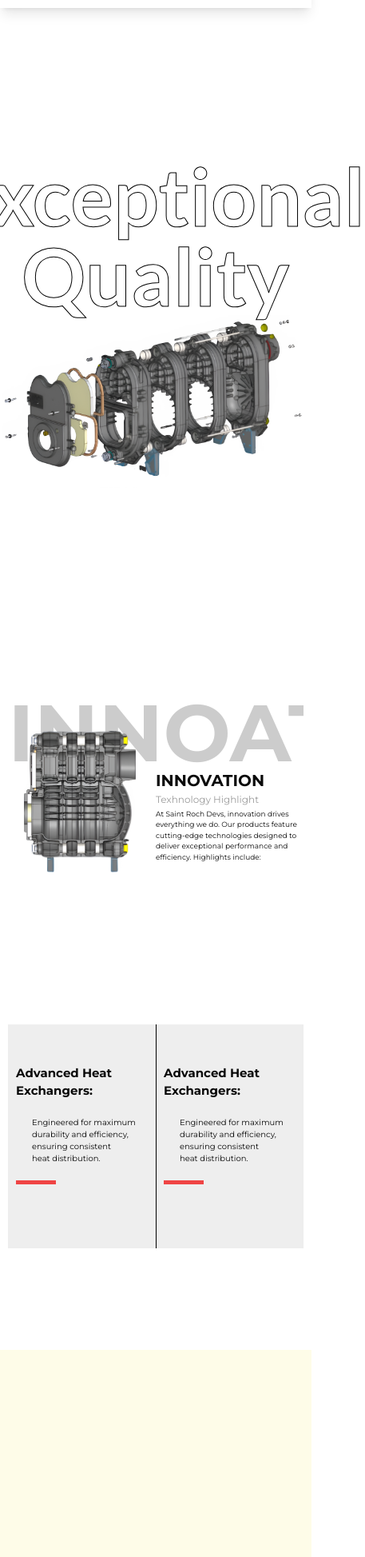
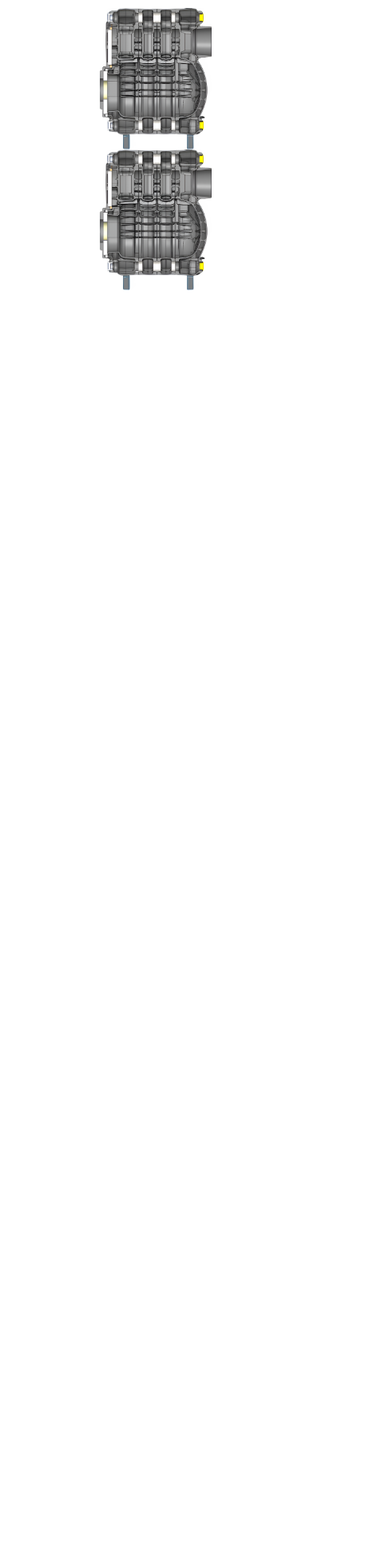
Before and after one commit to dominic91960/saint-roch, a Next.js app: page / in a window 390 px wide. Shown: the part 50-1997 px from the top of the page at 80% size, 457 px wide, since content can reach past the window. After the commit the page ends 904 px from the top, so only its background shows below. Built offline with nearby package versions, Linux system fonts and the light colour scheme.

Commit message:
new innovation

```diff
--- a/app/page.tsx
+++ b/app/page.tsx
@@ -3,8 +3,8 @@ import { Lato } from "next/font/google";
 
 import heroImg from "@/public/home/hero.png";
 
-import Innovation from "@/components/landingpage/Innovation";
 
+import Inven from "@/components/landingpage/inven";
 // Noto Sans, Kanit
 // const x = Work_Sans({
 //   subsets: ["latin"],
@@ -19,7 +19,7 @@ const x = Lato({
 export default function Home() {
   return (
 <div>
-    <div className="flex h-[calc(100vh-60px)] flex-col items-center justify-center">
+    {/* <div className="flex h-[calc(100vh-60px)] flex-col items-center justify-center">
       <h1
         className={`${x.className} text-[100px] font-semibold leading-none text-transparent`}
         style={{ WebkitTextStrokeWidth: "1px", WebkitTextStrokeColor: "black" }}
@@ -34,9 +34,10 @@ export default function Home() {
       </h1>
       <Image src={heroImg} alt="A diagram" className="object-contain" />
 
-    </div>
-    <Innovation/>
-    <div className="bg-yellow-50 h-[1000px]" />
+    </div> */}
+
+    <Inven />
+
     </div>
   );
 }
--- /dev/null
+++ b/components/landingpage/inven.tsx
@@ -0,0 +1,67 @@
+import React from 'react'
+import '../style/inven.css'
+import Image from 'next/image'
+import Innoimgae from '@/components/images/product.png'
+
+function inven() {
+  return (
+    <div>
+        <div className='containerr h-[100vh] overflow-auto bg-white'>
+            <div className='content container mx-auto sm:p-[2rem] '>
+                <div className='h-[200vh] bg-white'>
+                <Image
+                        className="innoImag w-[140px] sm:w-[170px] md:w-[200px] lg:w-[300px] xl:w-[350px] 2xl:w-[450px] h-auto mx-auto "
+                        src={Innoimgae}
+                        alt="product"
+                    />
+                    <Image
+                        className="innoImag w-[140px] sm:w-[170px] md:w-[200px] lg:w-[300px] xl:w-[350px] 2xl:w-[450px] h-auto mx-auto "
+                        src={Innoimgae}
+                        alt="product"
+                    />
+                </div>
+                <div className='prograss w-[100%]  bg-white relative '>
+                <div className="relative">
+                    <h1 className="text-[100px] sm:text-[120px] md:text-[200px] lg:text-[300px] xl:text-[400px] 2xl:text-[600px] font-bold text-[#cccccc] mt-[-180px] sm:mt-[-230px] md:mt-[-270px] lg:mt-[-450px] xl:mt-[-550px] 2xl:mt-[-700px] overflow-hidden relative ">
+                        INNOVATION
+                    </h1>
+                    <Image
+                        className="innoImage w-[140px] sm:w-[170px] md:w-[200px] lg:w-[300px] xl:w-[350px] 2xl:w-[450px] h-auto absolute z-10 "
+                        src={Innoimgae}
+                        alt="product"
+                    />
+                    <div className='text grid grid-cols-2 gap-0 sm:gap-4 relative mt-[100px] '>
+          <div className='  mt-[-200px]'></div>
+          <div className='  h-[300px] mt-[-130px] sm:mt-[-140px] md:mt-[-160px] lg:mt-[-200px] xl:mt-[-240px] 2xl:mt-[-300px] '>
+          <h1 className='text-[20px] sm:text-[25px] md:text-[35px] lg:text-[50px] xl:text-[60px] 2xl:text-[80px]    font-bold '>INNOVATION</h1>
+          <h1 className='text-[12px] sm:text-[13px] md:text-[16px] lg:text-[20px]  xl:text-[25px] 2xl:text-[30px] sm:mt-[-10px] md:mt-[-10px] xl:mt-[-20px]  2xl:mt-[-30px] text-[#9C9C9C]'>Texhnology Highlight</h1>
+          <h1 className='text-[9px] sm:text-[10px] md:text-[10px] lg:text-[12px] xl:text-[16px] mt-[2px] sm:mt-[5px]    '>At Saint Roch Devs, innovation drives everything we do. Our products feature cutting-edge technologies designed to deliver exceptional performance and efficiency. Highlights include:</h1>
+          </div>
+        </div>
+
+        <div className="innovation bg-[#eeeeee] w-full h-[280px] sm:h-[290px] md:h-[270px] lg:h-[250px] xl:h-[350px] 2xl:h-[350px] relative mt-[20px] sm:mt-[50px] md:mt-[100px] lg:mt-[250px] xl:mt-[300px] 2xl:mt-[350px] z-10 ">
+            <div className='bg-black w-[1px] md:w-[2px] h-[280px] sm:h-[290px] md:h-[270px] lg:h-[250px] xl:h-[350px] 2xl:h-[350px] absolute ml-[50%] overflow-hidden'></div>
+            <div className='grid grid-cols-2 gap-[20px]  sm:gap-[150px] m-[10px] sm:m-[20px] md:m-[30px] xl:m-[100px] '>
+              <div className=' w-full h-[400px] mt-[50px]'>
+                <h2 className='text-[15px] md:text-[18px] lg:text-[20px] xl:text-[40px] 2xl:text-[40px] font-bold  '>Advanced Heat Exchangers:</h2>
+                <p className='text-[10px] md:text-[12px] lg:text-[15px] xl:text-[20px] ml-[20px] sm:ml-[40px] md:ml-[70px] mt-[20px]'>Engineered for maximum durability and efficiency, ensuring consistent heat distribution.</p>
+                <div className='bg-red-500 w-[50px] sm:w-[100px] h-[5px] mt-[20px]'></div>
+              </div>
+              <div className=' w-full h-[400px] mt-[50px]'>
+              <h2 className='text-[15px] md:text-[18px] lg:text-[20px] xl:text-[40px] 2xl:text-[40px] font-bold  '>Advanced Heat Exchangers:</h2>
+                <p className='text-[10px] md:text-[12px] lg:text-[15px] xl:text-[20px] ml-[20px] sm:ml-[40px] md:ml-[70px] mt-[20px]'>Engineered for maximum durability and efficiency, ensuring consistent heat distribution.</p>
+                <div className='bg-red-500 w-[50px] sm:w-[100px] h-[5px] mt-[20px]'></div>
+              </div>
+            </div>
+           </div>
+                    </div>
+                </div>
+                <div className='h-[200vh] bg-white'></div>
+            </div>
+        </div>
+
+    </div>
+  )
+}
+
+export default inven
--- /dev/null
+++ b/components/style/inven.css
@@ -0,0 +1,86 @@
+
+.innoImage{
+    view-timeline: --prograss-vieww;
+    animation: linear innoImgaeAnimate both;
+    animation-timeline: --prograss-vieww;
+    view-timeline-inset: 100px 100px;
+    animation-range: 1% 80%;
+}
+
+
+@keyframes innoImgaeAnimate {
+    0% {
+        transform: translateX(20px) translateY(-80px);
+    }
+    100% {
+        transform: translateX(calc(30vw)) translateY(200px);
+    }
+}
+
+
+
+@media (min-width: 450px) {
+    @keyframes innoImgaeAnimate{
+        0%{
+            transform: translateX(50px) translateY(-80px);
+        }
+        100%{
+            transform: translateX(calc(30vw)) translateY(200px);
+        }
+    }
+    }
+
+@media (min-width: 640px) {
+    @keyframes innoImgaeAnimate{
+        0%{
+            transform: translateX(50px) translateY(-80px);
+        }
+        100%{
+            transform: translateX(calc(30vw)) translateY(200px);
+        }
+    }
+    }
+
+@media (min-width: 768px) {
+    @keyframes innoImgaeAnimate{
+        0%{
+            transform: translateX(100px) translateY(-150px);
+        }
+        100%{
+            transform: translateX(calc(30vw)) translateY(200px);
+        }
+    }
+    }
+
+@media (min-width: 1024px) {
+    @keyframes innoImgaeAnimate{
+        0%{
+            transform: translateX(100px) translateY(-200px);
+        }
+        100%{
+            transform: translateX(calc(30vw)) translateY(200px);
+        }
+    }
+    }
+
+@media (min-width: 1280px) {
+    @keyframes innoImgaeAnimate{
+        0%{
+            transform: translateX(200px) translateY(-300px);
+        }
+        100%{
+            transform: translateX(calc(30vw)) translateY(200px);
+        }
+    }
+    }
+
+@media (min-width: 1536px) {
+@keyframes innoImgaeAnimate{
+    0%{
+        transform: translateX(200px) translateY(-450px);
+    }
+    100%{
+        transform: translateX(calc(30vw)) translateY(200px);
+    }
+}
+}
```
